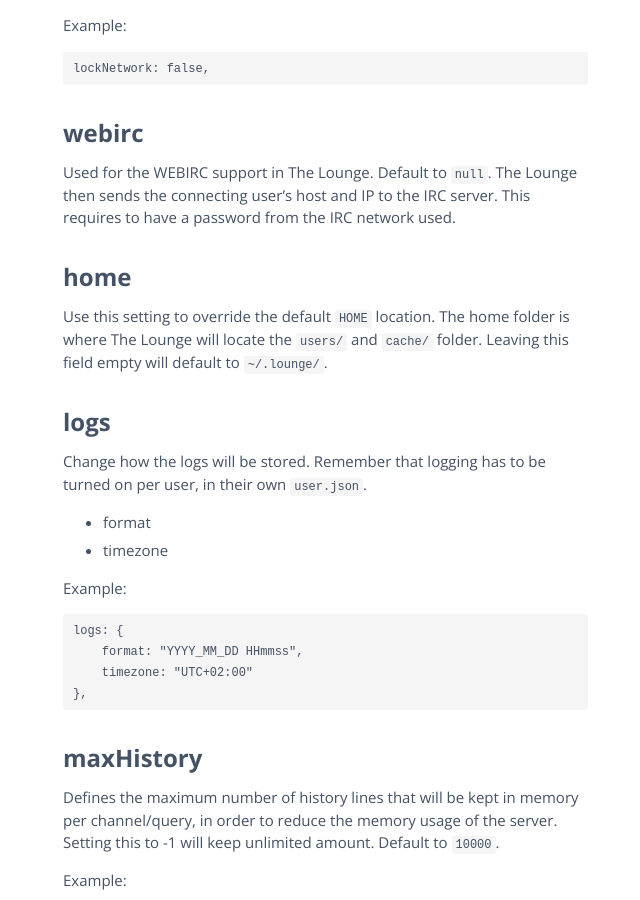
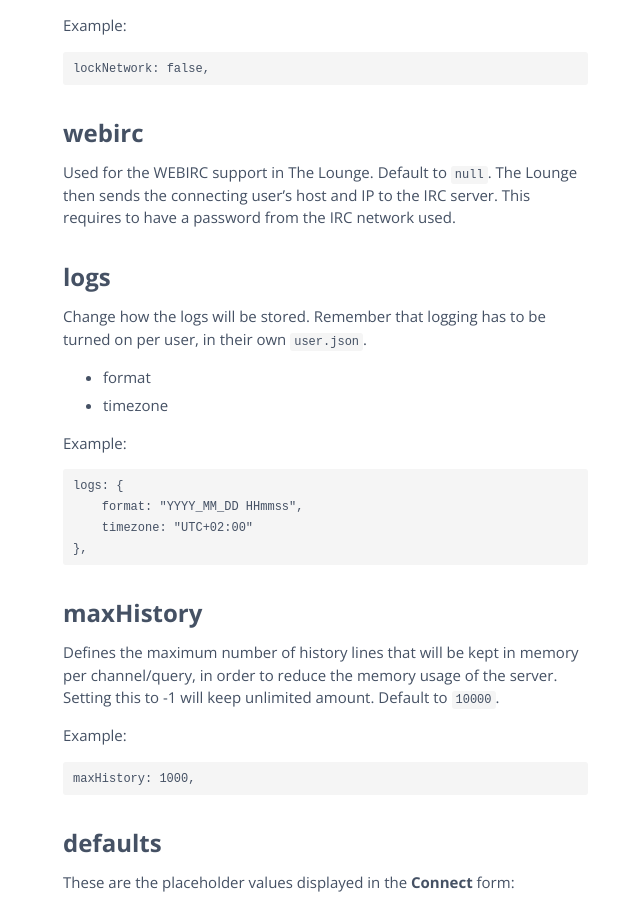
Before and after one commit to thelounge/thelounge.github.io, a Jekyll site: the page built from _docs/server/configuration.md, in a window 1280 px wide and 900 px high, scrolled down 3659 px. Shown: the whole window, without its empty margins (407-1047 px from the left). Built offline with Jekyll 4.4.1, drawn with Linux system fonts in a browser that asks for light colours; Markdown is read by kramdown in place of the engine named in the settings; comment, search, counter and statistics services are not loaded.

Commit message:
Remove wrong and inexistent home option from configuration documentation
This option has never existed, and is supposed to contain the location of the configuration file... in the configuration file itself.

```diff
--- a/_docs/server/configuration.md
+++ b/_docs/server/configuration.md
@@ -154,12 +154,6 @@
 The Lounge then sends the connecting user's host and IP to the IRC server.
 This requires to have a password from the IRC network used.
 
-## home
-
-Use this setting to override the default `HOME` location.
-The home folder is where The Lounge will locate the `users/` and `cache/` folder.
-Leaving this field empty will default to `~/.lounge/`.
-
 ## logs
 
 Change how the logs will be stored. Remember that logging has to be
```
